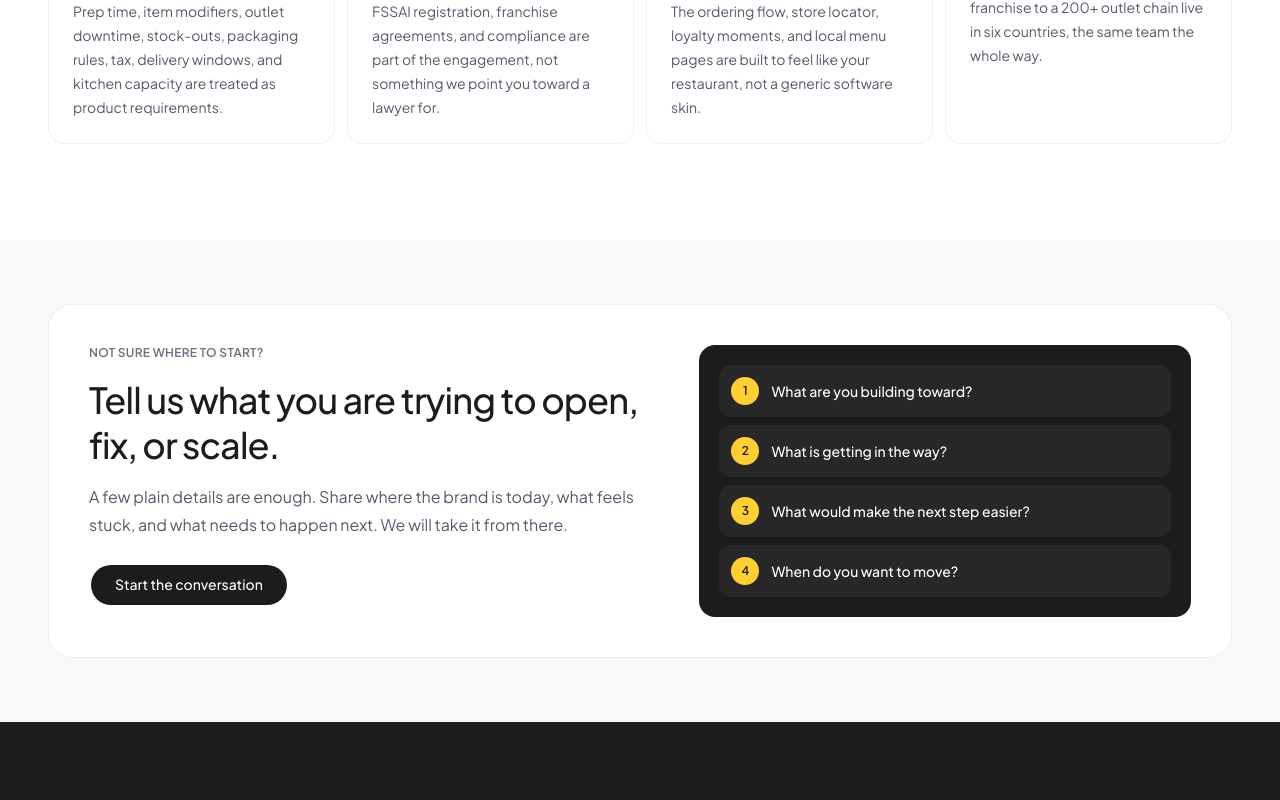
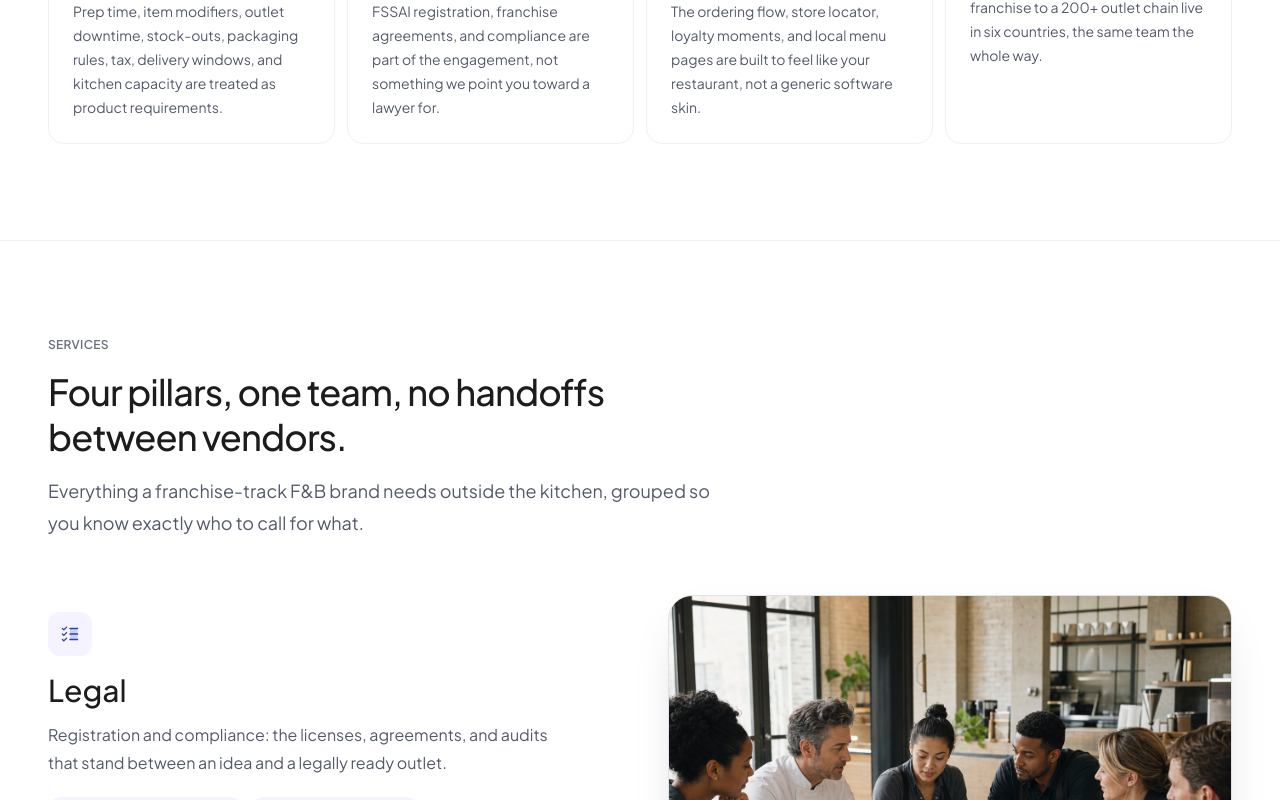
Before and after one commit to mrcodefrost/restro-tech, a Next.js app: page / in a window 1280 px wide. Shown: the part 2000-2800 px from the top of the page. Built offline with nearby package versions, Linux system fonts and the light colour scheme.

Commit message:
feat(home): add services overview section
Add a four-pillar services section to the homepage (Legal, Tech,
Marketing, Production) with illustration, service links, and a
"View services" CTA per pillar, since services are the primary
offering while the SaaS products are still pre-launch.

```diff
--- a/src/features/home/home-page.tsx
+++ b/src/features/home/home-page.tsx
@@ -10,7 +10,10 @@ import {
   ChartBar,
   ListChecks,
   ClipboardText,
+  Camera,
+  Devices,
   MapPin,
+  Megaphone,
   ChatText,
   Rocket,
   Star,
@@ -25,9 +28,13 @@ import {
   faqItems,
   products,
   processSteps,
+  servicePillars,
+  services,
+  type ServicePillarId,
 } from "@/core/site";
 import { ButtonLink } from "../shared/components/button-link";
 import { FaqAccordion } from "../shared/components/faq-accordion";
+import { Placeholder } from "../shared/components/placeholder";
 import { StepFlow } from "../shared/components/step-flow";
 import {
   FloatingElement,
@@ -42,6 +49,36 @@ const reveal = {
 
 const problemIcons = [Warning, ClipboardText, Star, ListChecks];
 const expertiseIcons = [ListChecks, Storefront, SealCheck, Rocket];
+
+const servicePillarIcons: Record<ServicePillarId, typeof Camera> = {
+  legal: ListChecks,
+  tech: Devices,
+  marketing: Megaphone,
+  production: Camera,
+  general: ListChecks,
+};
+
+// Each pillar gets a distinct illustration so a visitor can tell the four
+// columns apart at a glance, standing in for real product screenshots
+// until there's a live product to show (see docs/business-context.md).
+const servicePillarMedia: Partial<Record<ServicePillarId, { src: string; alt: string }>> = {
+  legal: {
+    src: "/assets/home/rollout-planning.png",
+    alt: "A team reviewing a franchise rollout plan, paperwork, and outlet map together",
+  },
+  tech: {
+    src: "/assets/home/analytics-review.png",
+    alt: "Ordering and store-locator dashboards with outlet reporting on a laptop and tablet",
+  },
+  marketing: {
+    src: "/assets/home/operations-counter.png",
+    alt: "A branded outlet counter with a guest-facing ordering tablet and packaged orders",
+  },
+  production: {
+    src: "/assets/home/format-mix.png",
+    alt: "A bakery counter and kitchen set up for a menu photo and video shoot",
+  },
+};
 
 function FloatingMetricCard({
   label,
@@ -389,6 +426,90 @@ export function HomePage() {
         </div>
       </section>
 
+      <section className="border-t border-[#eef0f3] px-6 py-20 md:px-10 lg:px-12 lg:py-24">
+        <div className="mx-auto max-w-7xl">
+          <Reveal className="max-w-2xl">
+            <p className="text-xs font-semibold uppercase tracking-wide text-[#6b6f7e]">
+              Services
+            </p>
+            <h2 className="mt-4 text-3xl font-medium leading-tight tracking-tight text-[#1c1c1e] md:text-4xl">
+              Four pillars, one team, no handoffs between vendors.
+            </h2>
+            <p className="mt-4 text-lg leading-8 text-[#555a6a]">
+              Everything a franchise-track F&amp;B brand needs outside the
+              kitchen, grouped so you know exactly who to call for what.
+            </p>
+          </Reveal>
+
+          <div className="mt-14 flex flex-col gap-16 lg:gap-20">
+            {servicePillars.map((pillar, index) => {
+              const Icon = servicePillarIcons[pillar.id];
+              const media = servicePillarMedia[pillar.id];
+              const pillarServices = services.filter(
+                (service) => service.pillar === pillar.id,
+              );
+              const reversed = index % 2 === 1;
+
+              return (
+                <Reveal key={pillar.id} delay={index * 0.05}>
+                  <div className="grid items-center gap-8 lg:grid-cols-2 lg:gap-14">
+                    <div className={reversed ? "lg:order-2" : "lg:order-1"}>
+                      <span
+                        className="grid size-11 place-items-center rounded-xl"
+                        style={{ backgroundColor: pillar.color.soft, color: pillar.color.text }}
+                      >
+                        <Icon size={22} weight="duotone" />
+                      </span>
+                      <h3 className="mt-4 text-2xl font-medium leading-tight text-[#1c1c1e] md:text-3xl">
+                        {pillar.title}
+                      </h3>
+                      <p className="mt-3 max-w-lg text-base leading-7 text-[#555a6a]">
+                        {pillar.description}
+                      </p>
+
+                      <div className="mt-5 flex flex-wrap gap-2">
+                        {pillarServices.map((service) => (
+                          <Link
+                            key={service.slug}
+                            href={`/services/${service.slug}`}
+                            className="rounded-full px-3.5 py-1.5 text-xs font-medium transition-opacity hover:opacity-80"
+                            style={{
+                              backgroundColor: pillar.color.soft,
+                              color: pillar.color.text,
+                            }}
+                          >
+                            {service.title}
+                          </Link>
+                        ))}
+                      </div>
+
+                      <div className="mt-6">
+                        <ButtonLink
+                          href={`/services?pillar=${pillar.id}#all-services`}
+                          variant="secondary"
+                        >
+                          View {pillar.title.toLowerCase()} services
+                          <ArrowUpRight size={16} weight="duotone" />
+                        </ButtonLink>
+                      </div>
+                    </div>
+
+                    <div className={reversed ? "lg:order-1" : "lg:order-2"}>
+                      <Placeholder
+                        src={media?.src}
+                        alt={media?.alt ?? `${pillar.title} services illustration`}
+                        rounded="2xl"
+                        className="aspect-[4/3] w-full shadow-[0_18px_48px_-24px_rgba(5,0,56,0.28)]"
+                      />
+                    </div>
+                  </div>
+                </Reveal>
+              );
+            })}
+          </div>
+        </div>
+      </section>
+
       <section className="bg-[#f7f8fa] px-6 py-16 md:px-10 lg:px-12">
         <div className="mx-auto grid max-w-7xl gap-8 rounded-3xl border border-[#eef0f3] bg-white p-6 md:grid-cols-[1fr_0.85fr] md:p-8 lg:p-10">
           <Reveal>
```
